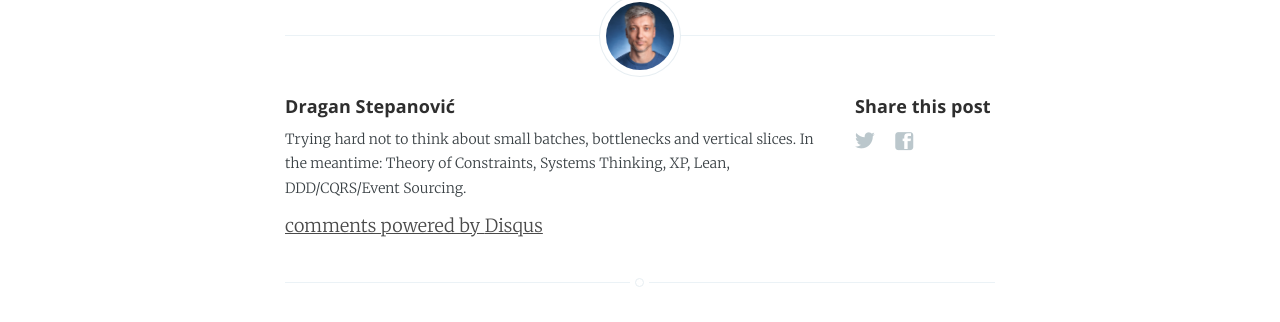
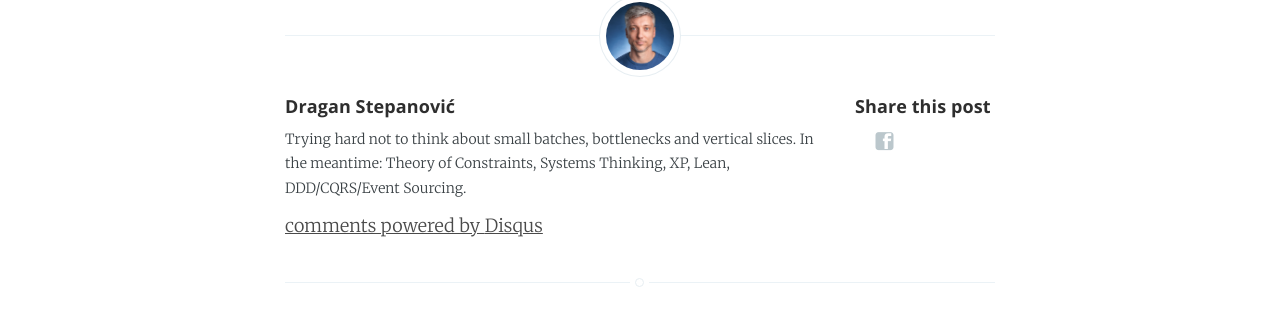
Before and after one commit to dragan-stepanovic/dragan-stepanovic.github.io, a Jekyll site: the page built from _posts/2021-04-14-I-dont-mind-prs.md, in a window 1280 px wide. Shown: the part 348-670 px from the top of the page. Built offline with Jekyll 4.4.1, drawn with Linux system fonts in a browser that asks for light colours; our own code applies the rules of GitHub Pages for plain Markdown files; comment, search, counter and statistics services are not loaded.

Commit message:
Update share.html

```diff
--- a/_includes/share.html
+++ b/_includes/share.html
@@ -1,15 +1,11 @@
 <section class="share">
     <h4>Share this post</h4>
-    <a class="icon-twitter" href="http://twitter.com/share?text={{page.title}}&amp;url={{site.domain_name}}{{page.url}}"
-        onclick="window.open(this.href, 'twitter-share', 'width=550,height=235');return false;">
-        <span class="hidden">Twitter</span>
+    <a class="icon-linkedin" href="https://www.linkedin.com/shareArticle?mini=true&url={{site.domain_name}}{{page.url}}&title={{page.title}}&summary={articleSummary}&source={{site.domain_name}}{{page.url}}"
+        onclick="window.open(this.href, 'linkedin-share', 'width=700,height=400');return false;">
+        <span class="hidden">LinkedIn</span>
     </a>
     <a class="icon-facebook" href="https://www.facebook.com/sharer/sharer.php?u={{site.domain_name}}{{page.url}}"
         onclick="window.open(this.href, 'facebook-share','width=580,height=296');return false;">
         <span class="hidden">Facebook</span>
     </a>
-    <a class="icon-linkedin" href="https://www.linkedin.com/shareArticle?mini=true&url={{site.domain_name}}{{page.url}}&title={{page.title}}&summary={articleSummary}&source={{site.domain_name}}{{page.url}}"
-        onclick="window.open(this.href, 'linkedin-share', 'width=700,height=400');return false;">
-        <span class="hidden">LinkedIn</span>
-    </a>
 </section>
```
